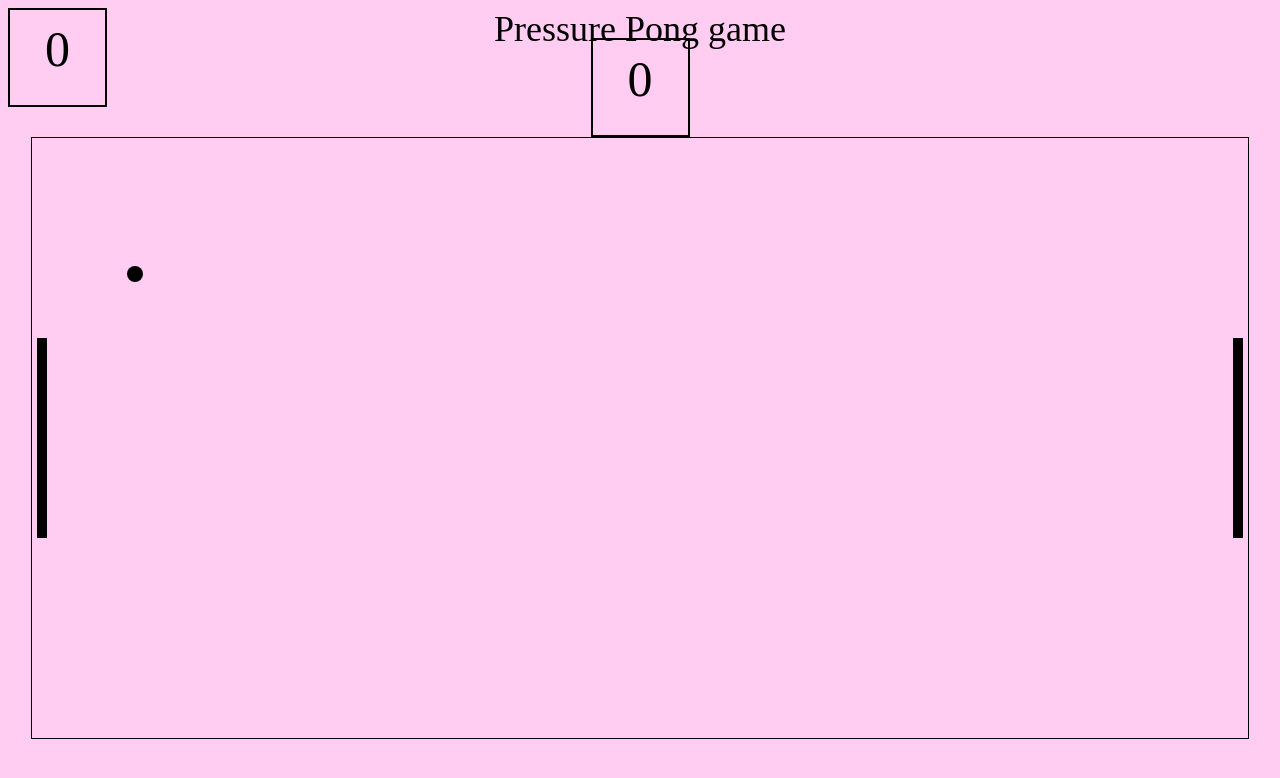
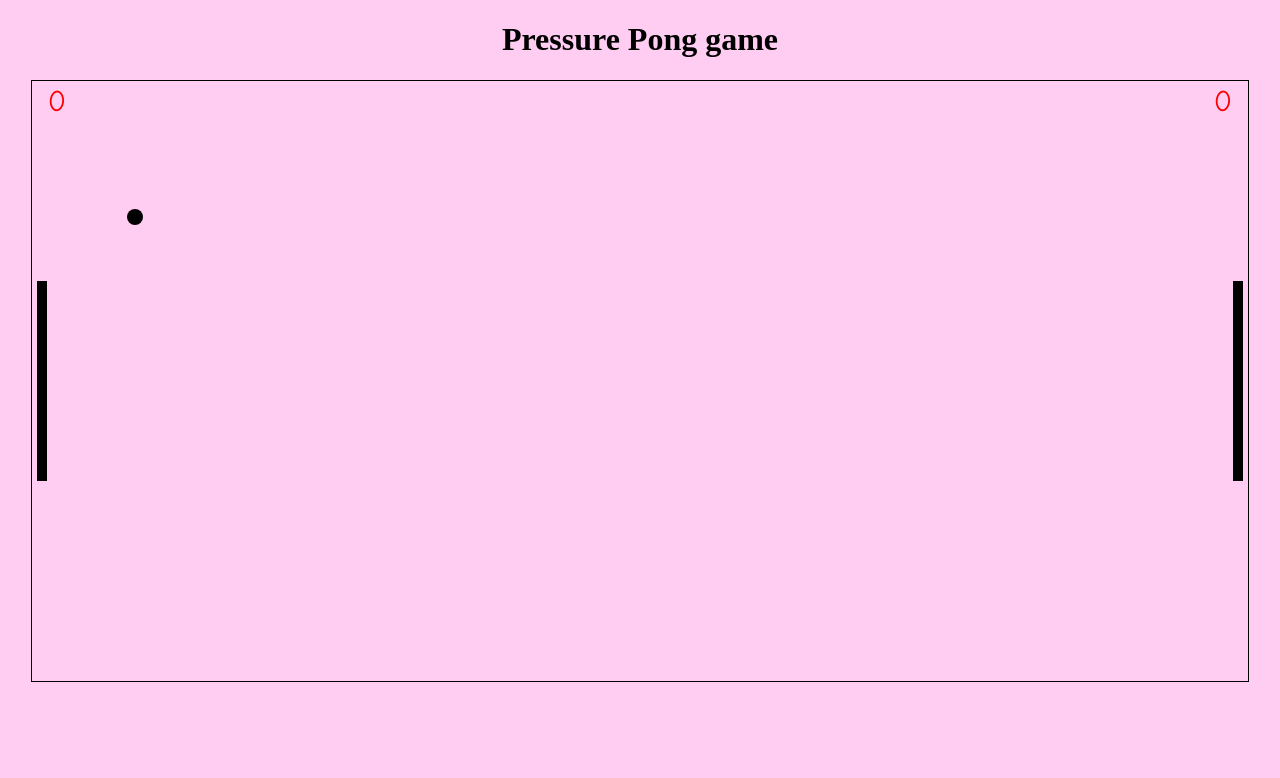
Before and after one commit to reeddunkle/Speed_Pong, a website built with webpack: page static/index.html in a window 1280 px wide. Built offline with nearby package versions, Linux system fonts and the light colour scheme.

Commit message:
Fixed score display by getting rid of inline html.

```diff
--- a/src/js/basic.js
+++ b/src/js/basic.js
@@ -229,7 +229,7 @@ const handleCollision = (canvas, ball, paddleOne, paddleTwo) => {
   }
 }
 
-export const Game = (canvas, scoreOneDiv, scoreTwoDiv) => {
+export const Game = (canvas) => {
   const ctx = canvas.getContext('2d')
   canvas.width = Math.floor(window.innerWidth * 0.95)
   canvas.height = Math.floor(window.innerHeight * 0.75)
@@ -243,8 +243,13 @@ export const Game = (canvas, scoreOneDiv, scoreTwoDiv) => {
   var score2 = 0
 
   var drawScore = () => {
-    scoreOneDiv.innerHTML = score1
-    scoreTwoDiv.innerHTML = score2
+    ctx.font = '30px Comic Sans MS'
+    ctx.fillStyle = 'red'
+    ctx.textAlign = 'center'
+    ctx.fillText(score1.toString(), 25, 30)
+    console.log()
+    ctx.fillText(score2.toString(), canvas.width - 25, 30)
+    ctx.fillStyle = 'black'
   }
 
   var drawObjects = () => {
@@ -284,16 +289,14 @@ export const Game = (canvas, scoreOneDiv, scoreTwoDiv) => {
       score1 += 1
       paddleOne.scored = false
       drawStartScreen()
-      drawScore()
     } else if (paddleTwo.scored) {
       score2 += 1
       paddleTwo.scored = false
       drawStartScreen()
-      drawScore()
     } else {
       drawObjects()
     }
-
+    drawScore()
     requestAnimationFrame(tick)
   }
   tick()
--- a/src/js/index.js
+++ b/src/js/index.js
@@ -2,10 +2,8 @@
 import {Game} from './basic.js'
 
 const canvasElement = document.getElementById('gameWindow')
-const scoreOne = document.getElementById('playerOne')
-const scoreTwo = document.getElementById('playerTwo')
 
-const myGame = Game(canvasElement, scoreOne, scoreTwo)
+const myGame = Game(canvasElement)
 
 document.onload = function () {
   myGame.drawStartScreen()
--- a/static/index.html
+++ b/static/index.html
@@ -6,17 +6,7 @@
         <title>Pressure Pong</title>
     </head>
     <body>
-        <!-- <ul class="score-board">
-            <li id="playerOne"></li>
-            <li class="title">Pressure Pong game</li>
-            <li id="playerTwo"></li>
-
-        </ul> -->
-        <div class="score-board"></div>
-            <div id="playerOne"></div>
-            <div class="title">Pressure Pong game</div>
-            <div id="playerTwo"></div>
-        </div>
+        <h1>Pressure Pong game</h1>
         <div class="container"><canvas id="gameWindow"></canvas></div>
         <script src="bundle.js"></script>
     </body>
```
